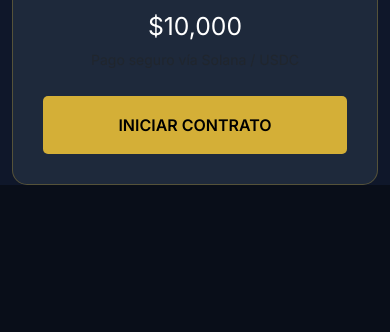
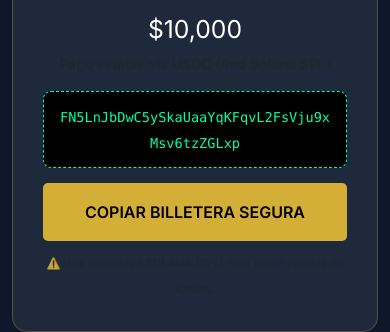
Before and after one commit to estudiaestduiarftuestudia9-cloud/ai-automation-platform, a Flask app: page / in a window 390 px wide. Shown: the part 1043-1375 px from the top of the page. Before the commit the page ends 1228 px from the top, so only its background shows below. Run offline with Flask 3, Linux system fonts and the light colour scheme.

Commit message:
Final: Pasarela de pago segura USDC-SPL integrada

```diff
--- a/templates/index.html
+++ b/templates/index.html
@@ -13,6 +13,7 @@
             --primary: #0f172a;
             --accent: #d4af37; /* Oro para nivel empresarial */
             --bg-card: #1e293b;
+            --solana-green: #00ffa3;
         }
 
         body {
@@ -75,9 +76,25 @@
             font-weight: bold;
             border-radius: 5px;
             transition: 0.3s;
+            text-transform: uppercase;
         }
 
         .btn-gold:hover { background: #fff; color: #000; }
+
+        .wallet-box {
+            background: #000;
+            padding: 12px;
+            border-radius: 8px;
+            border: 1px dashed var(--solana-green);
+            margin: 15px 0;
+            cursor: pointer;
+        }
+
+        .wallet-box code {
+            color: var(--solana-green);
+            font-size: 0.85rem;
+            word-break: break-all;
+        }
     </style>
 </head>
 <body>
@@ -85,7 +102,7 @@
     <nav class="navbar navbar-dark bg-dark sticky-top">
         <div class="container">
             <a class="navbar-brand" href="#">QUANTUM PRIME</a>
-            <span class="text-muted d-none d-md-inline">Empowering Global Industries</span>
+            <span class="text-muted d-none d-md-inline">Fintech & AI Solutions</span>
         </div>
     </nav>
 
@@ -106,16 +123,33 @@
             <div class="col-lg-4">
                 <div class="payment-card text-center">
                     <h4 class="mb-4">Adquirir Licencia Enterprise</h4>
-                    <img src="https://api.qrserver.com/v1/create-qr-code/?size=180x180&data=solana:{{ addr }}?spl-token={{ mint }}" class="img-fluid mb-3" alt="QR Solana">
+
+                    <img src="https://api.qrserver.com/v1/create-qr-code/?size=180x180&data=FN5LnJbDwC5ySkaUaaYqKFqvL2FsVju9xMsv6tzZGLxp" class="img-fluid mb-3" alt="QR Solana" style="border: 2px solid var(--accent); border-radius: 10px; padding: 5px;">
+
                     <h2 class="text-white">$10,000</h2>
-                    <p class="small text-muted mb-4">Pago seguro vía Solana / USDC</p>
-                    <a href="solana:{{ addr }}" class="btn btn-gold w-100 py-3">INICIAR CONTRATO</a>
+                    <p class="small text-muted mb-3">Pago estable vía <b>USDC (Red Solana SPL)</b></p>
+
+                    <div class="wallet-box" onclick="copyWallet()" title="Haga clic para copiar">
+                        <code id="wallet-address">FN5LnJbDwC5ySkaUaaYqKFqvL2FsVju9xMsv6tzZGLxp</code>
+                    </div>
+
+                    <button onclick="copyWallet()" class="btn btn-gold w-100 py-3 mb-2">Copiar Billetera Segura</button>
+                    <small class="text-muted" style="font-size: 0.7rem;">⚠️ Use solo la red <b>SOLANA (SPL)</b> para evitar pérdida de fondos.</small>
                 </div>
             </div>
         </div>
     </div>
 
     <script>
+        // Función para copiar la billetera al portapapeles
+        function copyWallet() {
+            const walletText = document.getElementById("wallet-address").innerText;
+            navigator.clipboard.writeText(walletText).then(() => {
+                alert("✅ Dirección copiada con éxito. Recuerde usar la red Solana (SPL).");
+            });
+        }
+
+        // Función para enviar mensajes a la API de Groq
         async function send() {
             const input = document.getElementById("in");
             const log = document.getElementById("log");
@@ -123,15 +157,13 @@
 
             if (!msg) return;
 
-            // Mostrar mensaje del usuario
             log.innerHTML += `<div class="user-msg">> ${msg}</div>`;
             input.value = "";
             log.scrollTop = log.scrollHeight;
 
             try {
-                // Indicador de carga
                 const tempId = "loading-" + Date.now();
-                log.innerHTML += `<div id="${tempId}" class="ai-msg text-muted italic">Analizando datos...</div>`;
+                log.innerHTML += `<div id="${tempId}" class="ai-msg text-muted italic">Analizando datos en tiempo real...</div>`;
 
                 const response = await fetch("/api/v1/quantum-core", {
                     method: "POST",
@@ -142,7 +174,6 @@
                 const data = await response.json();
                 document.getElementById(tempId).remove();
 
-                // Respuesta de la IA
                 log.innerHTML += `<div class="ai-msg">${data.response || "Error en procesador central."}</div>`;
             } catch (e) {
                 log.innerHTML += `<div class="ai-msg text-danger">ERROR CRÍTICO: No se pudo conectar con el servidor.</div>`;
```
